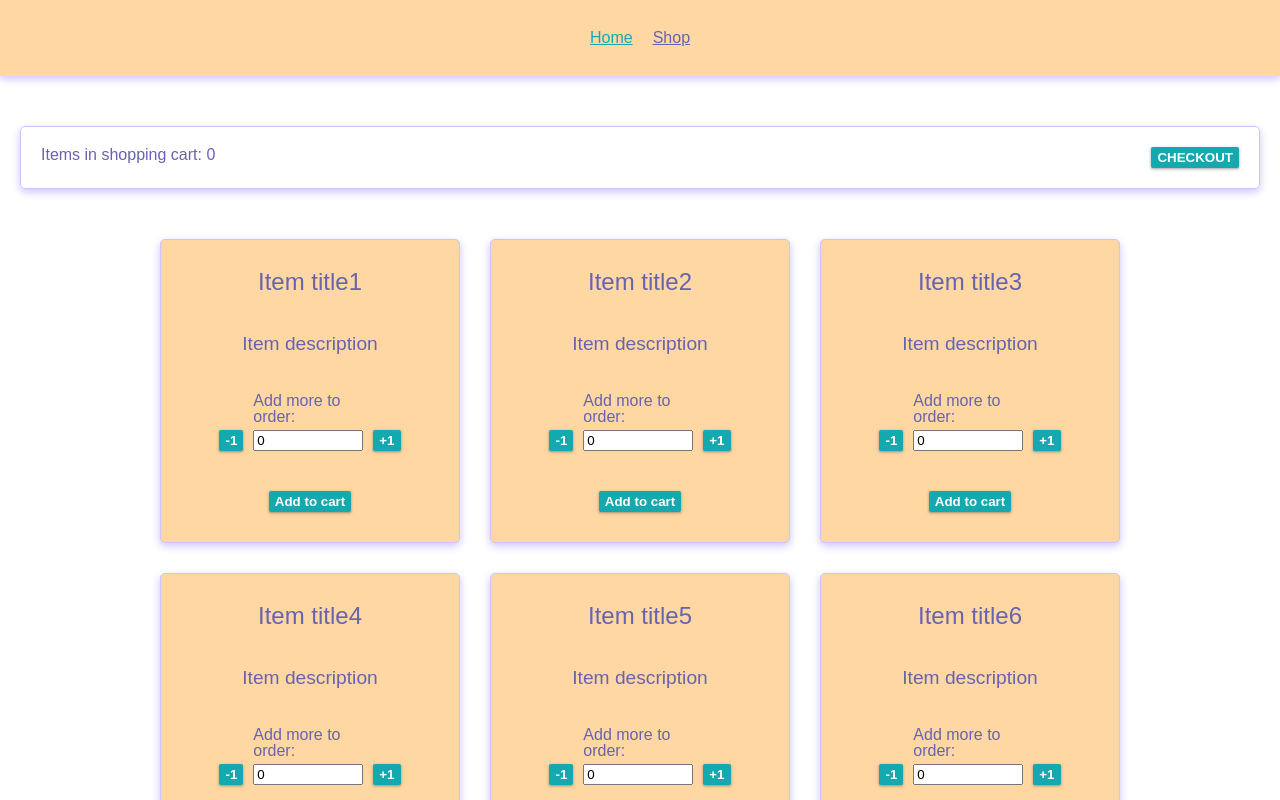
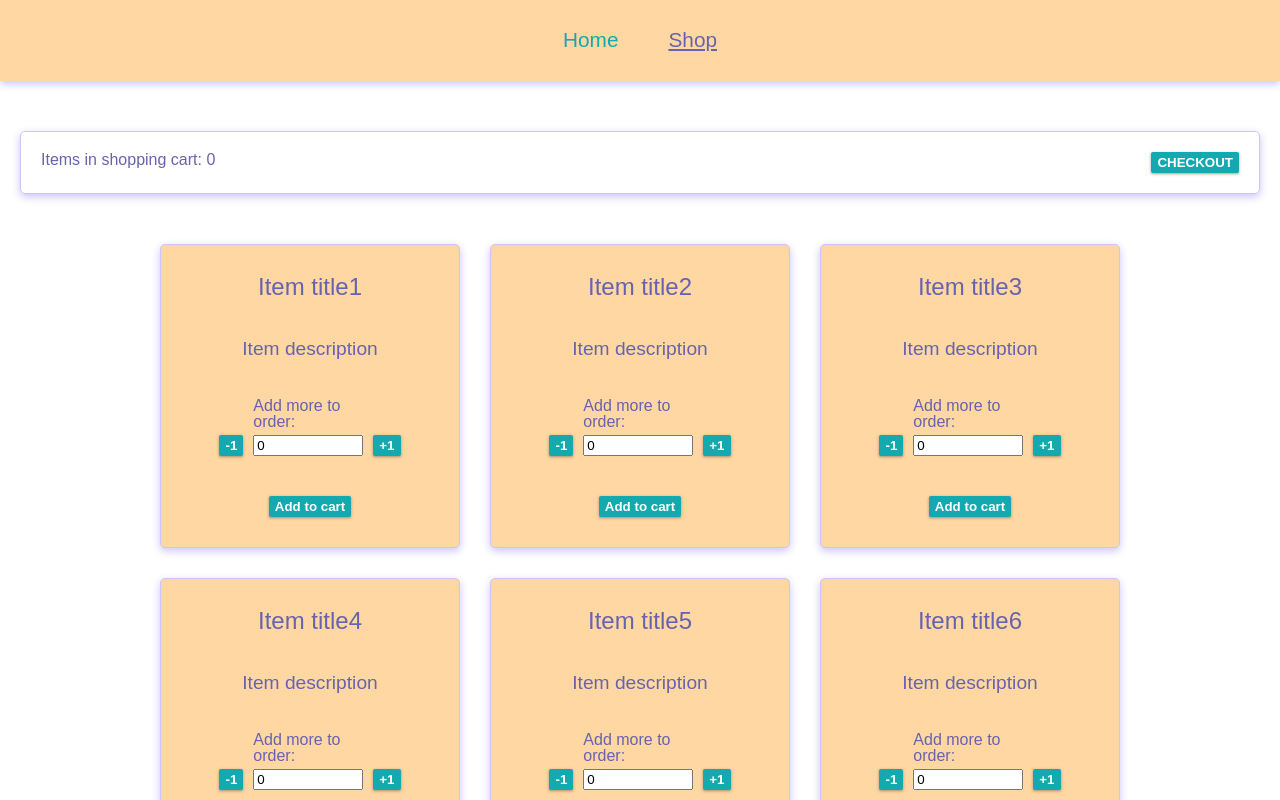
Before and after one commit to Konstanenonen/shopping-cart, a React (Create React App) app: page /shop in a window 1280 px wide. Shown: the top 800 px of the page. Built offline with nearby package versions, Linux system fonts and the light colour scheme.

Commit message:
Improved navlink styling

```diff
--- a/src/styles/components/NavBar.module.scss
+++ b/src/styles/components/NavBar.module.scss
@@ -3,10 +3,11 @@
 .container {
   display: flex;
   justify-content: center;
-  gap: 20px;
+  gap: 50px;
   padding: 30px;
   background-color: vars.$color-red;
   box-shadow: vars.$color-lavender 0px 3px 8px;
+  font-size: 1.3rem;
 }
 
 .active {
@@ -15,4 +16,5 @@
 
 .notActive {
   color: vars.$color-blue;
+  text-decoration: none;
 }
```
